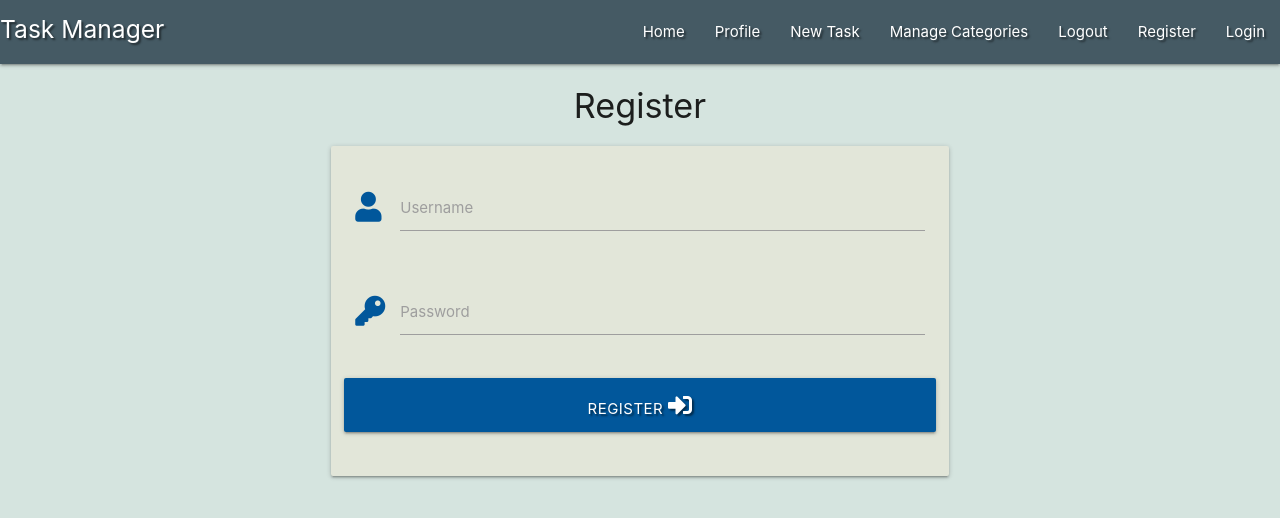
After one commit to josygeorge/flask-mini-project-task-manager, a Flask app: page /register in a window 1280 px wide. The commit adds this page. Shown: the top 518 px of the page. Run offline with Flask 2, Linux system fonts and the light colour scheme; some libraries are stand-ins or nearby versions.

Commit message:
Basic Registration template

```diff
--- a/app.py
+++ b/app.py
@@ -2,6 +2,8 @@ import os
 from flask import (Flask, flash, render_template,
         redirect, request, session, url_for)
 from flask_pymongo import PyMongo
+from bson.objectid import ObjectId
+from werkzeug.security import generate_password_hash, check_password_hash
 if os.path.exists("env.py"):
     import env
 
@@ -15,8 +17,8 @@ app.SECRET_KEY = os.environ.get("SECRET_KEY")
 # instance of mongo
 mongo = PyMongo(app)
 
-
-# routes to task page
+# ROUTES
+# Tasks/ Home page (Both path points to same page)
 @app.route('/')
 @app.route('/get-tasks')
 def get_tasks():
@@ -24,6 +26,11 @@ def get_tasks():
     return render_template("tasks.html", tasks=tasks)
 
 
+# Register
+@app.route('/register', methods=['GET','POST'])
+def register():
+    return render_template('register.html')
+
 if __name__ == "__main__":
     app.run(host=os.environ.get("IP"),
             port=os.environ.get("PORT"),
--- a/static/css/style.css
+++ b/static/css/style.css
@@ -4,3 +4,6 @@ body {
 .text-shadow {
     text-shadow: 2px 2px 2px rgba(0,0,0,0.5);
 }
+.register .card-panel{
+    background-color: rgb(226, 230, 217);;
+}
--- a/templates/base.html
+++ b/templates/base.html
@@ -21,7 +21,9 @@
         <!-- Top extended Navbar -->
         <nav class="nav-extended text-shadow blue-grey darken-2">
             <div class="nav-wrapper">
-                <a href="{{url_for('get_tasks')}}" class="brand-logo">Task Manager</a>
+                <a href="{{url_for('get_tasks')}}" class="brand-logo">
+                    <h5>Task Manager</h5>
+                </a>
                 <a href="#" data-target="mobile-demo" class="sidenav-trigger right">
                     <i class="fas fa-bars"></i>
                 </a>
@@ -31,7 +33,7 @@
                     <li><a href="#">New Task</a></li>
                     <li><a href="#">Manage Categories</a></li>
                     <li><a href="#">Logout</a></li>
-                    <li><a href="#">Register</a></li>
+                    <li><a href="{{ url_for('register')}}">Register</a></li>
                     <li><a href="#">Login</a></li>
 
                 </ul>
@@ -45,7 +47,7 @@
             <li><a href="#">New Task</a></li>
             <li><a href="#">Manage Categories</a></li>
             <li><a href="#">Logout</a></li>
-            <li><a href="#">Register</a></li>
+            <li><a href="{{ url_for('register')}}">Register</a></li>
             <li><a href="#">Login</a></li>
         </ul>
     </header>
--- /dev/null
+++ b/templates/register.html
@@ -0,0 +1,32 @@
+{% extends 'base.html' %}
+{% block body_content %}
+<h4 class="center-align">Register</h4>
+<div class="row register">
+    <form class="col s12 m6 offset-m3" method="POST" action="{{url_for('register')}}">
+        <div class="card-panel">
+            <!-- username -->
+            <div class="row">
+                <div class="input-field col s12">
+                    <i class="fas fa-user prefix light-blue-text text-darken-4"></i>
+                    <input id="username" name="username" type="text" class="validate">
+                    <label for="username">Username</label>
+                </div>
+            </div>
+            <!-- password -->
+            <div class="row">
+                <div class="input-field col s12">
+                    <i class="fas fa-key prefix light-blue-text text-darken-4"></i>
+                    <input id="password" name="password" type="password" class="validate">
+                    <label for="password">Password</label>
+                </div>
+            </div>
+            <!-- register -->
+            <div class="row">
+                <button class="col s12 btn-large light-blue darken-4 text-shadow">
+                    Register <i class="fas fa-sign-in-alt"></i>
+                </button>
+            </div>
+        </div>
+    </form>
+</div>
+{% endblock %}
```
